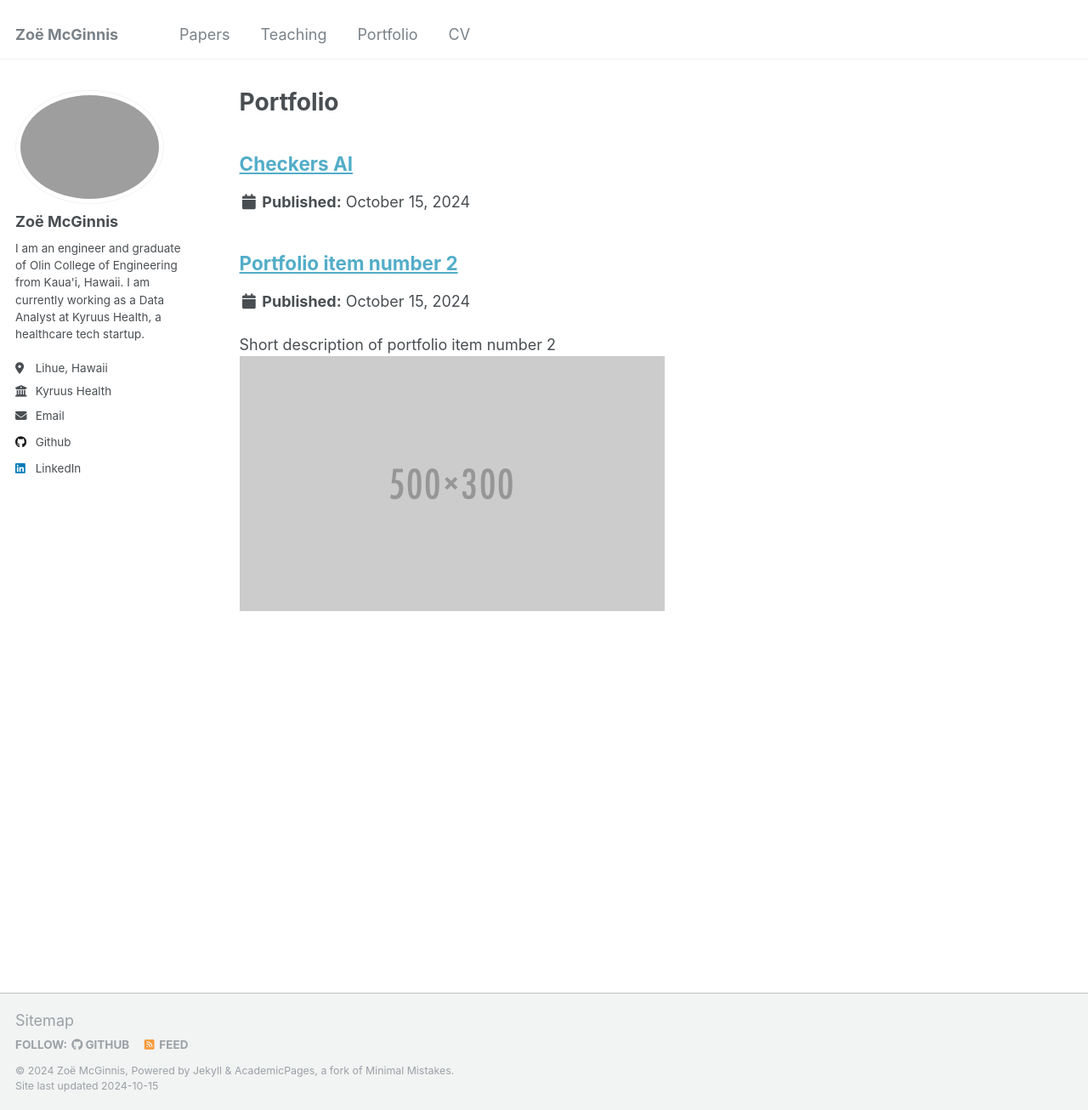
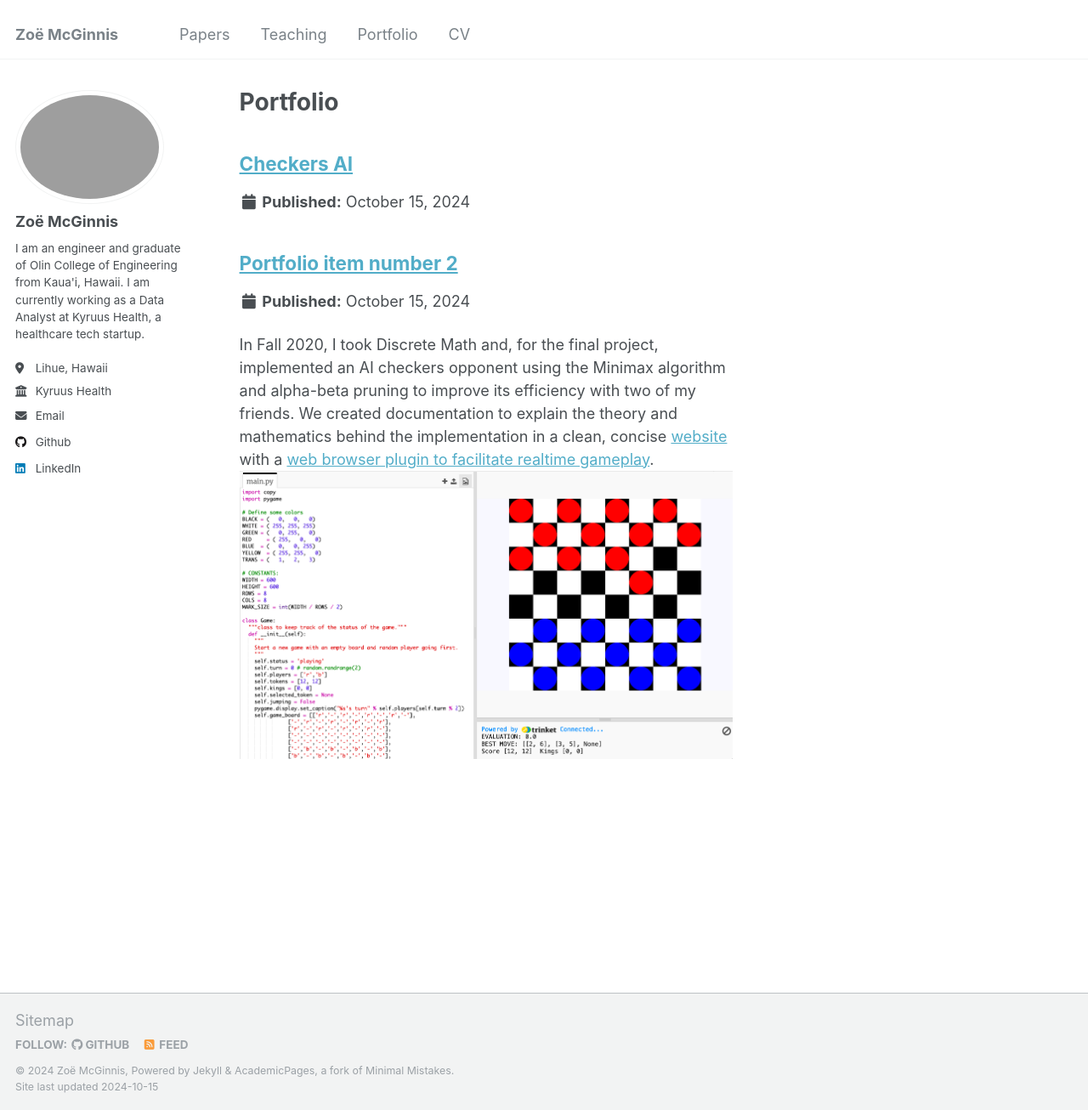
Before and after one commit to Mickmcginnis/zmcginnis, a Jekyll site: the page built from _pages/portfolio.html, in a window 1280 px wide and 1306 px high. Shown: the whole window at 85% size. Built offline with Jekyll 4.4.1, drawn with Linux system fonts in a browser that asks for light colours.

Commit message:
Try to make image work with html

```diff
--- a/_portfolio/portfolio-2.html
+++ b/_portfolio/portfolio-2.html
@@ -1,6 +1,6 @@
 ---
 title: "Portfolio item number 2"
-excerpt: "Short description of portfolio item number 2 <br/><img src='/images/500x300.png'>"
+excerpt: "In Fall 2020, I took Discrete Math and, for the final project, implemented an AI checkers opponent using the Minimax algorithm and alpha-beta pruning to improve its efficiency with two of my friends. We created documentation to explain the theory and mathematics behind the implementation in a clean, concise [website](https://sites.google.com/view/lazyy/home?authuser=0) with a [web browser plugin to facilitate realtime gameplay](https://sites.google.com/view/lazyy/play?authuser=0).<br/><img src='/images/checkers_AI.png'>"
 collection: portfolio
 ---
 
```
